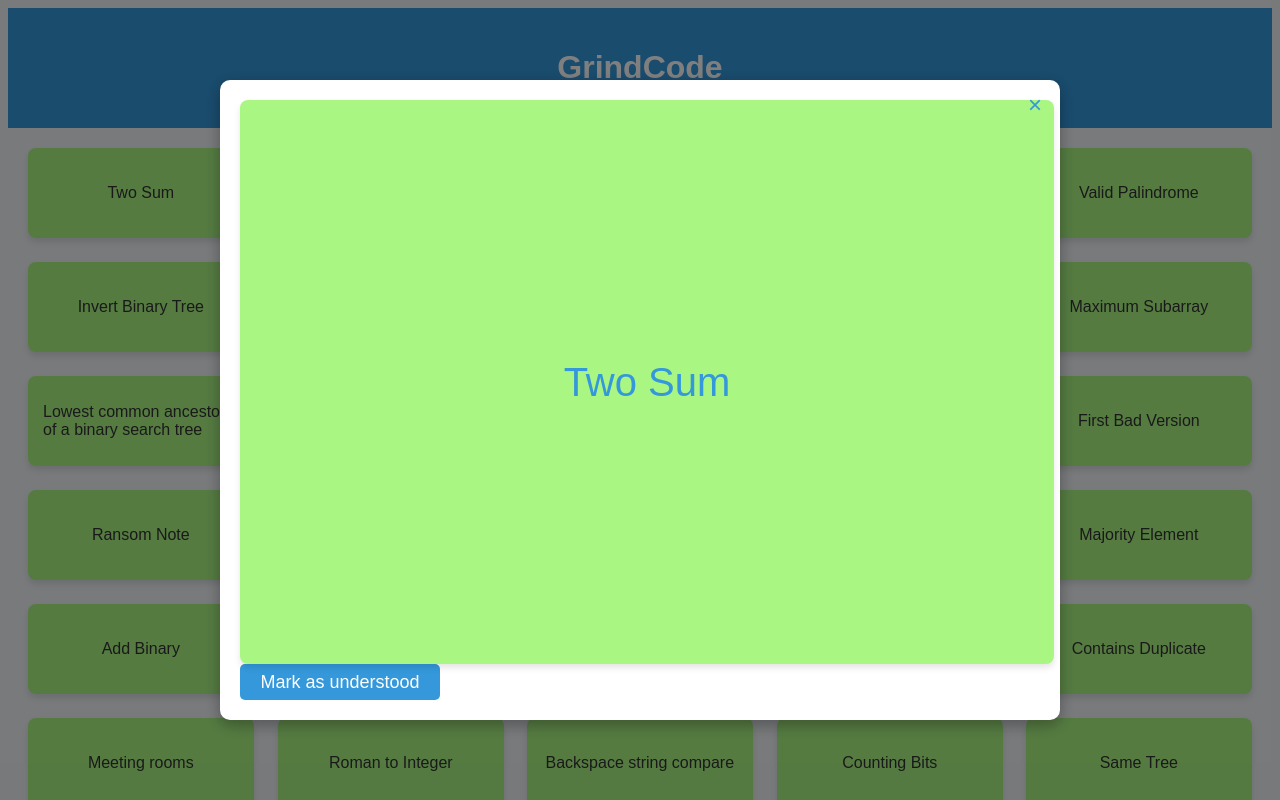
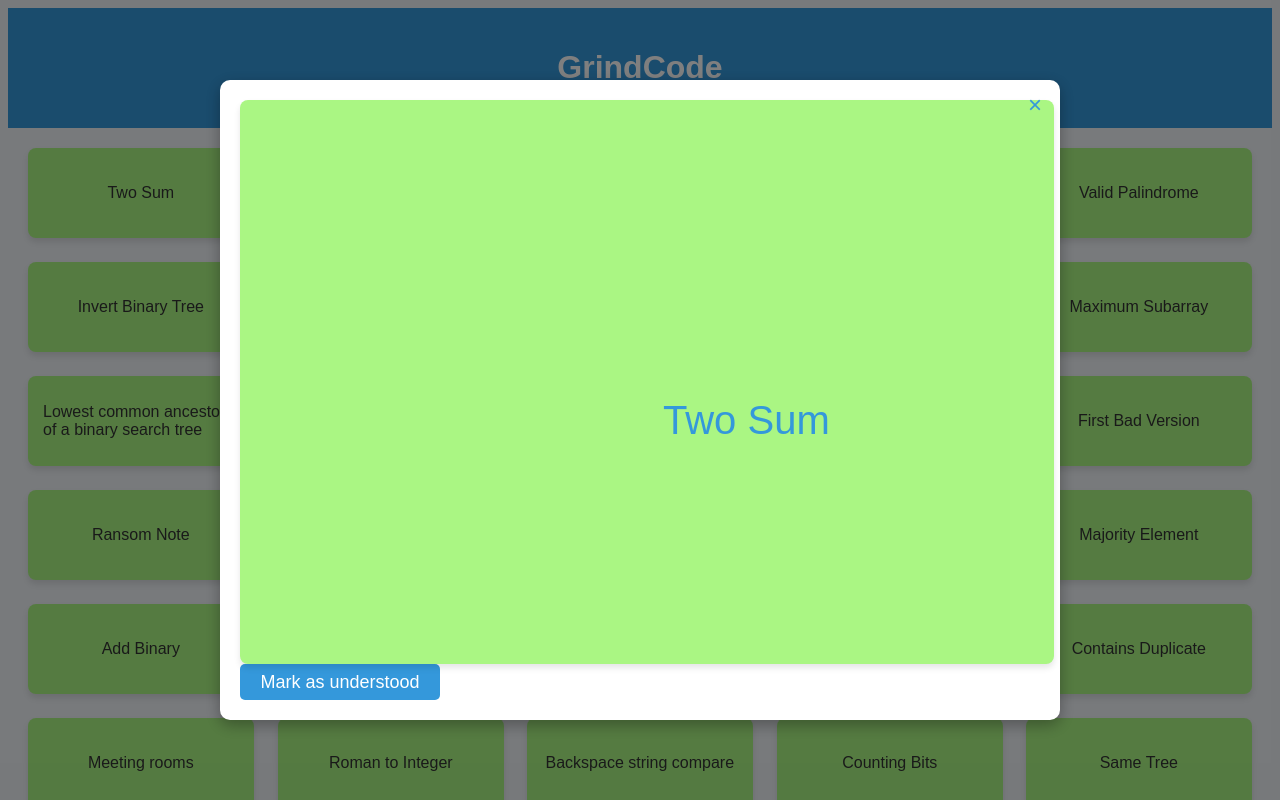
Before and after one commit to vivekchand/grind169, a React (Create React App) app: page / in a window 1280 px wide. Both pictures are taken after a click on the element "Two Sum". Shown: the top 800 px of the page. Built offline with nearby package versions, Linux system fonts and the light colour scheme.

Commit message:
Update CardsList.js

```diff
--- a/src/components/CardsList.js
+++ b/src/components/CardsList.js
@@ -78,13 +78,12 @@ const CardsList = () => {
       backgroundColor={selectedCard.Type === "Easy" ? "#aaf683" : ( selectedCard.Type === "Medium"  ? "#ffd97d":"#ee6055" )}
       isCompleted={completedProblems.some((problem) => problem.Id === selectedCard.Id)}>
           <div className={`card card-modal ${selectedCard.flipped ? 'flip' : ''}`}
-            onClick={() => setSelectedCard({ ...selectedCard, flipped: !selectedCard.flipped })} style={ {backgroundColor: selectedCard.Type === "Easy" ? "#aaf683" : ( selectedCard.Type === "Medium"  ? "#ffd97d":"#ee6055" )
-        }}>
-            {!selectedCard.flipped ? (
+            style={{ backgroundColor: selectedCard.Type === "Easy" ? "#aaf683" : ( selectedCard.Type === "Medium"  ? "#ffd97d":"#ee6055" ) }}>
+            <div className="card-inner" onClick={() => setSelectedCard({ ...selectedCard, flipped: !selectedCard.flipped })}>
               <div className="front">
                 {selectedCard.Problem}
               </div>
-            ) : <div className="back">
+              <div className="back">
                 <p className='summary'>{selectedCard.Summary}</p>
                 <div className='additional'>
                   <div className='question'>
@@ -92,7 +91,8 @@ const CardsList = () => {
                     <button className="view-btn" onClick={(e) => { e.stopPropagation(); window.open(selectedCard.Solution, '_blank'); }}>View Solution</button>
                   </div>
                 </div>
-              </div>}
+              </div>
+            </div>
           </div>
       </Modal>
     </>
```
